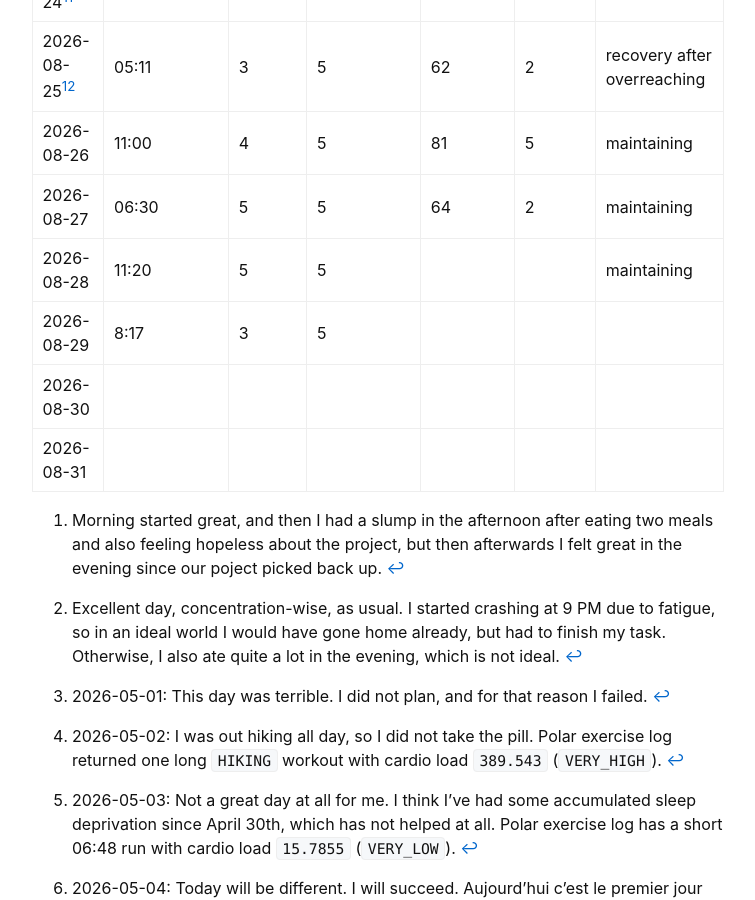
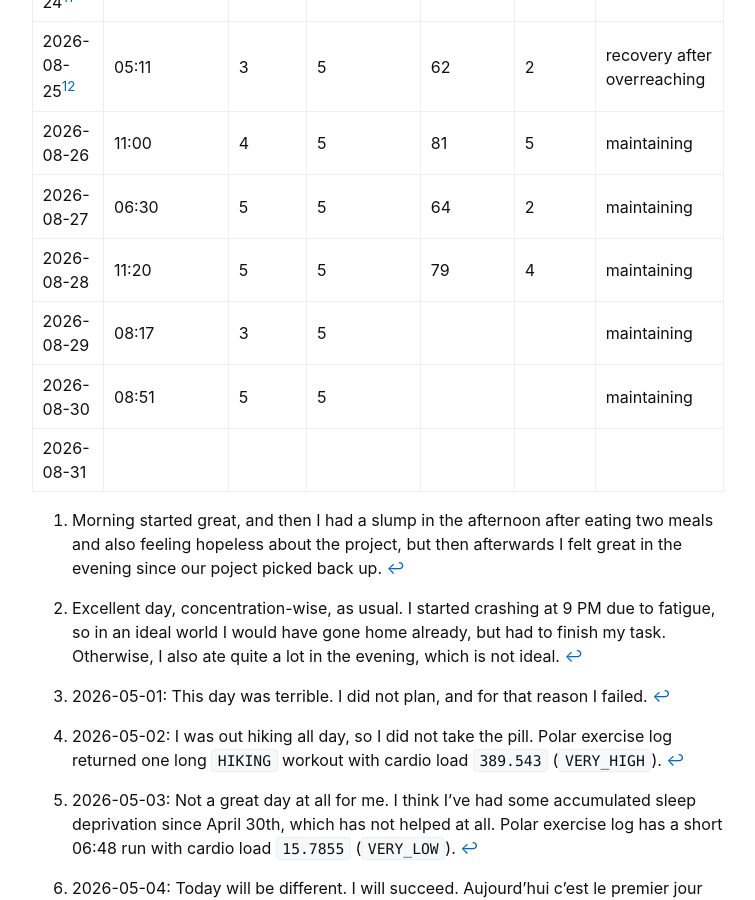
Before and after one commit to kiankyars/kiankyars.github.io, a Jekyll site: the page built from _posts/blog/2026-02-04-biomaxing.md, in a window 1280 px wide and 900 px high, scrolled down 3526 px. Shown: the whole window, without its empty margins (262-1017 px from the left). Built offline with Jekyll 4.4.1, drawn with Linux system fonts in a browser that asks for light colours.

Commit message:
Log Sunday's capsule and fill Friday Polar sleep.
Co-authored-by: Cursor <cursoragent@cursor.com>

```diff
--- a/_posts/blog/2026-02-04-biomaxing.md
+++ b/_posts/blog/2026-02-04-biomaxing.md
@@ -60,9 +60,9 @@ Auto-fill target: Polar sleep score/charge and Polar training status if availabl
 | 2026-08-25[^13] | 05:11 | 3 | 5 | 62 | 2 | recovery after overreaching |
 | 2026-08-26 | 11:00 | 4 | 5 | 81 | 5 | maintaining |
 | 2026-08-27 | 06:30 | 5 | 5 | 64 | 2 | maintaining |
-| 2026-08-28 | 11:20 | 5 | 5 |  |  | maintaining |
-| 2026-08-29 | 8:17 | 3 | 5 |  |  |  |
-| 2026-08-30 |  |  |  |  |  |  |
+| 2026-08-28 | 11:20 | 5 | 5 | 79 | 4 | maintaining |
+| 2026-08-29 | 08:17 | 3 | 5 |  |  | maintaining |
+| 2026-08-30 | 08:51 | 5 | 5 |  |  | maintaining |
 | 2026-08-31 |  |  |  |  |  |  |
 
 
```
